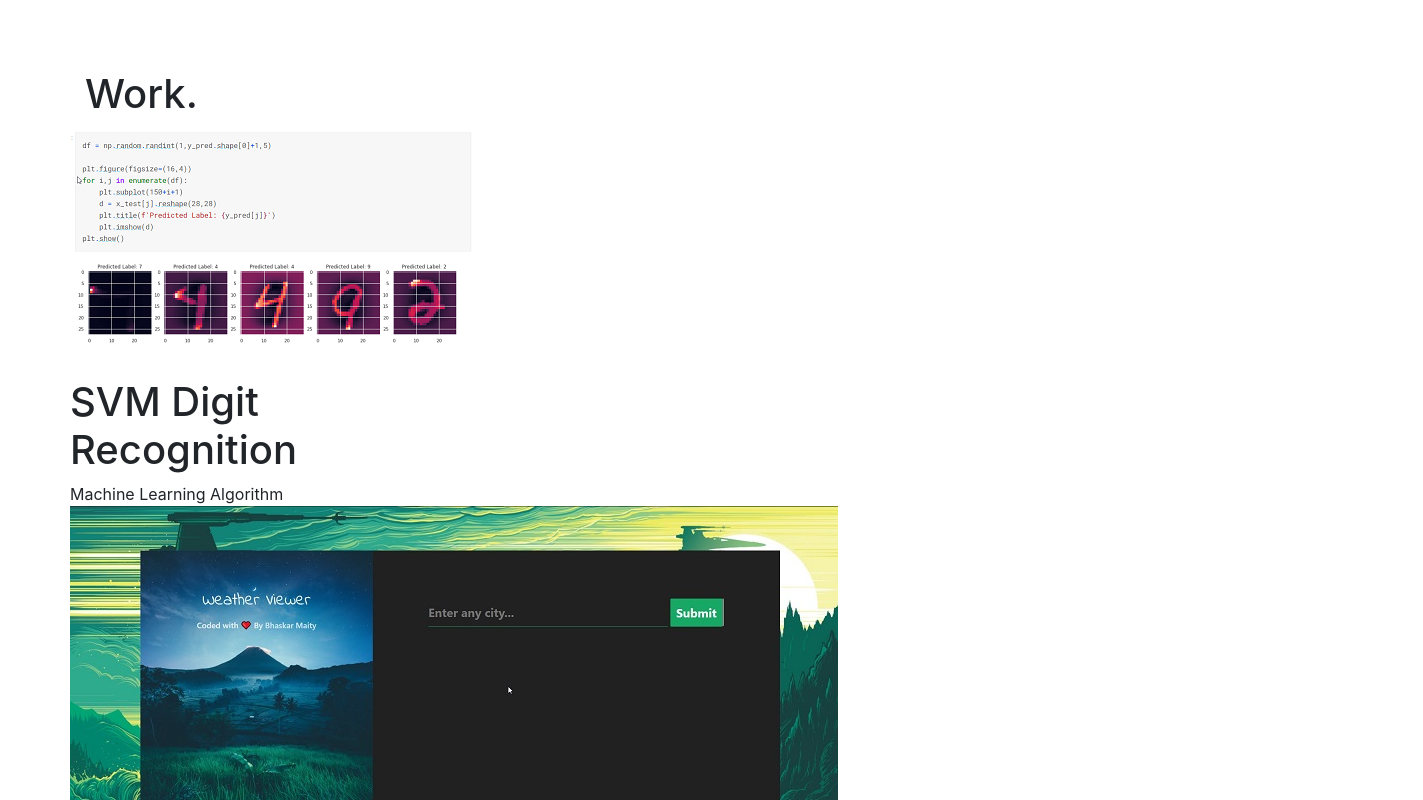
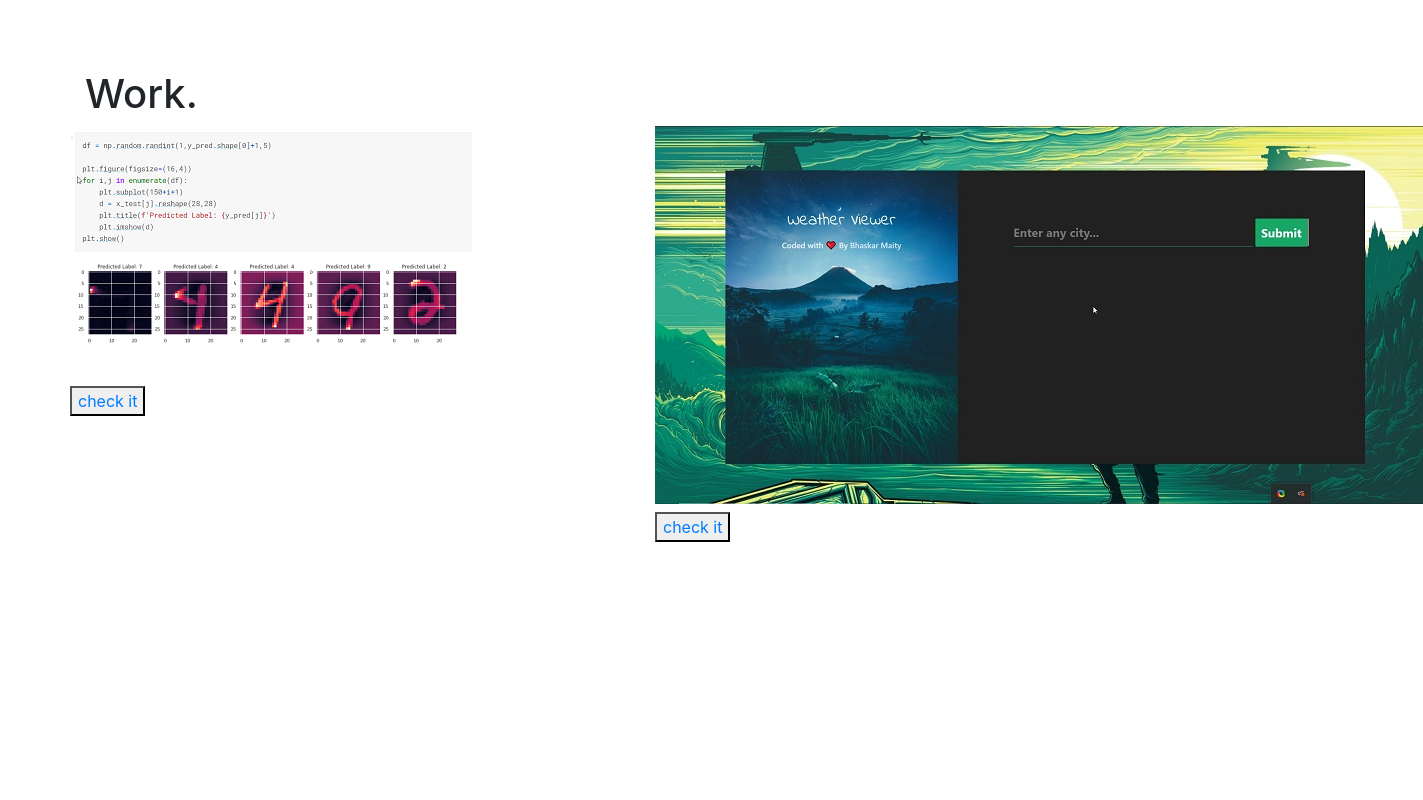
Before and after one commit to Bhaskar-maity/Portfolio, a React (Create React App) app: page / in a window 1280 px wide. Shown: the part 1440-2240 px from the top of the page, 1423 px wide, since content can reach past the window. After the commit the page ends 1982 px from the top, so only its background shows below. Built offline with nearby package versions, Linux system fonts and the light colour scheme.

Commit message:
proj style 2nd

```diff
--- a/src/components/projects.js
+++ b/src/components/projects.js
@@ -1,4 +1,6 @@
 import React, { Component } from 'react';
+import svm from '../images/SVMdigit.png';
+import weather from '../images/Weather.jpg';
 
 class Project extends Component {
     state = {  }
@@ -6,12 +8,36 @@ class Project extends Component {
         return (
             <div className='row'>
                 <div className='col-md-6 project '>
-                <a href={this.props.url}>
-                    <img src={this.props.imageSrc} alt={this.props.title}></img>
-                </a>
-                    <h1>{this.props.title}</h1>
-                    <span>{this.props.service}</span>
+                    <a href=''>
+                        <img src={svm} alt=''></img>
+                    </a>
+                    <h1></h1>
+                    <button> <a href=''>check it </a> </button>
                 </div>
+
+                <div className='col-md-6 project '>
+                    <a href=''>
+                        <img src={weather} alt=''></img>
+                    </a>
+                    <h1></h1>
+                    <button> <a href=''>check it </a> </button>
+                </div>
+
+                {/* <div className='col-md-6 project '>
+                    <a href=''>
+                        <img src={} alt=''></img>
+                    </a>
+                    <h1></h1>
+                    <button> <a href=''>check it </a> </button>
+                </div>
+
+                <div className='col-md-6 project '>
+                    <a href=''>
+                        <img src={} alt=''></img>
+                    </a>
+                    <h1></h1>
+                    <button> <a href=''>check it </a> </button>
+                </div> */}
             </div>
         )
 
--- a/src/components/work.js
+++ b/src/components/work.js
@@ -1,6 +1,6 @@
 import React, { Component } from 'react';
 import Project from './projects';
-import data from '../mydata';
+
 
 class Work extends Component {
     state = {  }
@@ -12,14 +12,9 @@ class Work extends Component {
             <div >
                 <div className='row'>
                     <div className='work-content '>
-                            {data.projects.map((project)=>(
-                                <Project key={project.id}
-                                        title = {project.title}
-                                        service = {project.service}
-                                        imageSrc = {project.imageSrc}
-                                        url={project.url}
-                                ></Project>
-                            ))}
+
+                                <Project/>
+
                     </div>
                 </div>
             </div>
```
